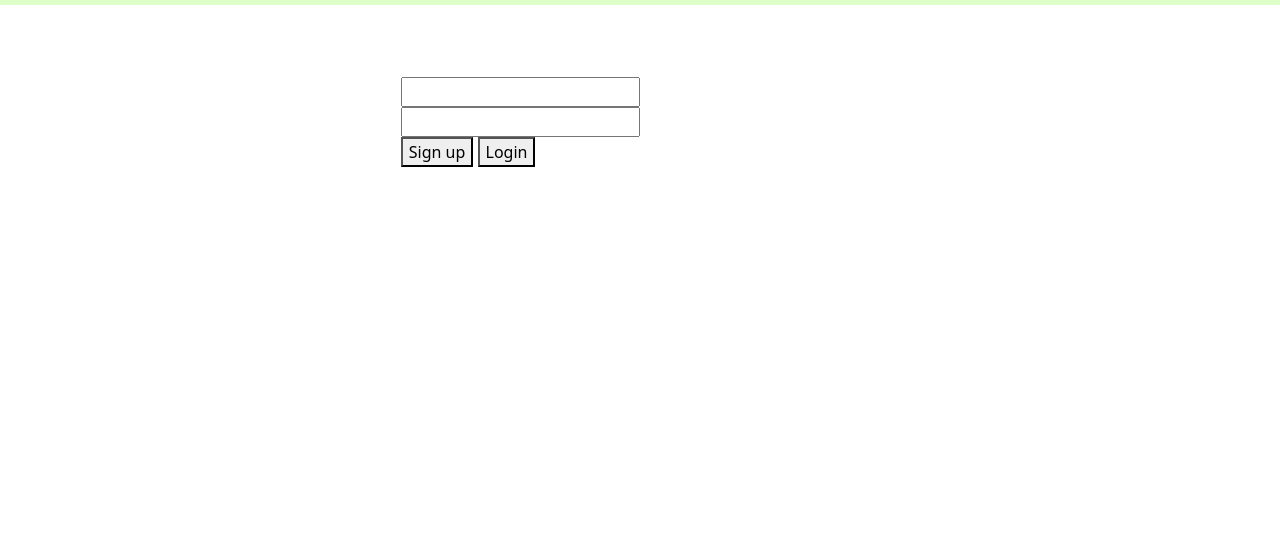
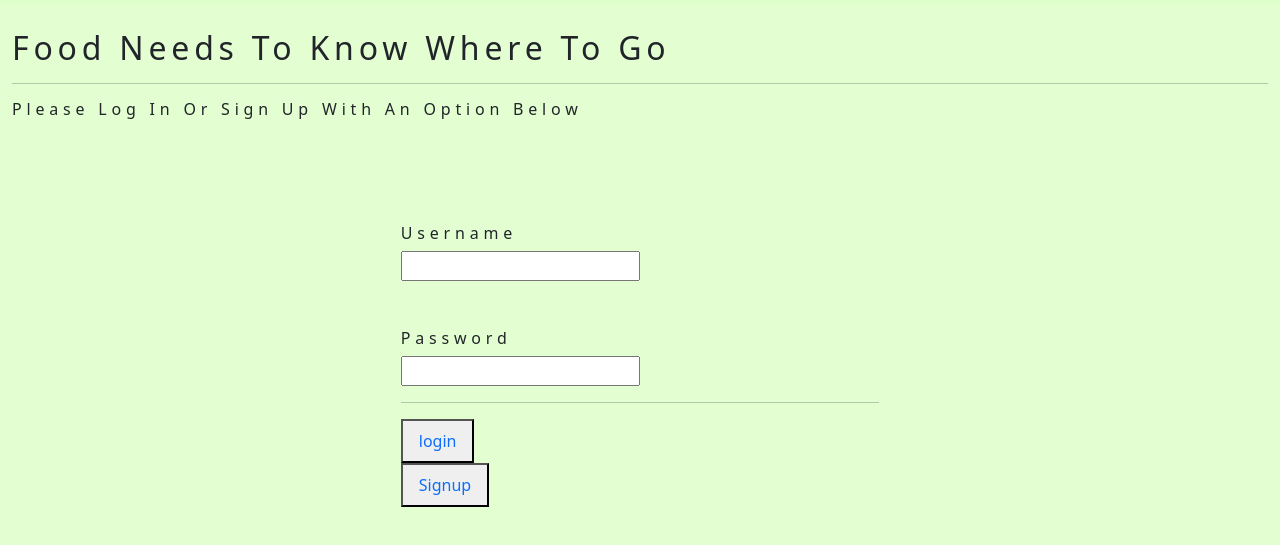
Before and after one commit to JuanVillegas97/eatfood, a website: page src/Account.html in a window 1280 px wide. Shown: the part 59-604 px from the top of the page. Drawn offline with nearby package versions, Linux system fonts and the light colour scheme; no server answers.

Commit message:
Front end de login, signup y account

```diff
--- a/src/Account.html
+++ b/src/Account.html
@@ -16,14 +16,29 @@
         <div class="row" style="min-height: 5vh">
           <Navbar />
         </div>
+        <br /><br />
+        <div class="row" style="min-height: 5vh" id="login23">
+          <div class="col">
+          <h1 id="logtext">Food needs to know where to go</h1>
+          <hr>
+          <h4 id="logtext4">Please log in or sign up with an option below</h4>
+          </div>
+        </div>
         <div class="row" style="min-height: 95vh" id="account">
           <div>
             <br /><br /><br /><br />
+            <h4 id="logtext1">Username</h4>
             <input type="text" v-model="user" /><br />
+            <br /><br/>
+            <h4 id ="logtext1">Password</h4>
             <input type="text" v-model="passwrd" /><br />
-            <button @click="signup">Sign up</button>
-
-            <button><a href="./login.html" class="button">Login</a></button>
+            <hr>
+          </div>
+          <div class="but">
+            <button class="nav-link" onclick="location.href='user.html'">login</button>
+          </div>
+          <div class="but">
+            <button class="nav-link" onclick="location.href='signup.html'">Signup</button>
           </div>
         </div>
       </div>
--- a/src/css/style.css
+++ b/src/css/style.css
@@ -70,6 +70,26 @@ a:active {
 #food:hover {
   box-shadow: var(--darkShadow);
 }
+#app{
+  background-color: #deffcad8;
+}
+#logtext{
+  font-size: 2rem;
+  text-transform: capitalize;
+  text-align: left;
+  letter-spacing: var(--mainSpacing);
+}
+#logtext4{
+  font-size: 1rem;
+  text-transform: capitalize;
+  text-align: left;
+  letter-spacing: var(--mainSpacing);
+}
+#logtext1{
+  font-size: 1rem;
+  text-transform: capitalize;
+  letter-spacing: var(--mainSpacing);
+}
 #food img {
   height: 20rem;
   object-fit: cover;
```
Also changed, not shown: src/login.html (+18 -1 lines), src/signup.html (added, +47 -0 lines), src/user.html (+19 -5 lines), src/images/User_font_awesome.svg.png (added).
